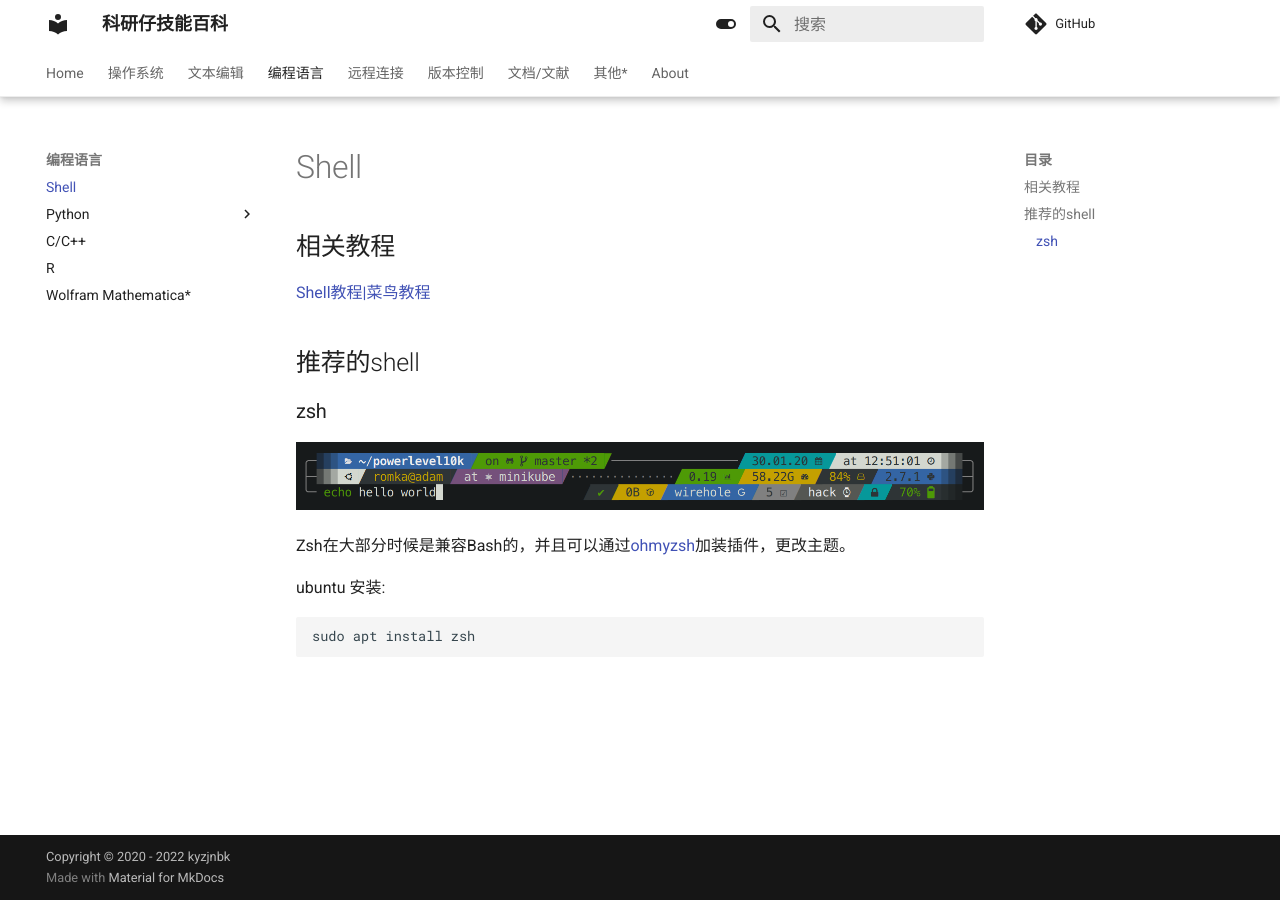
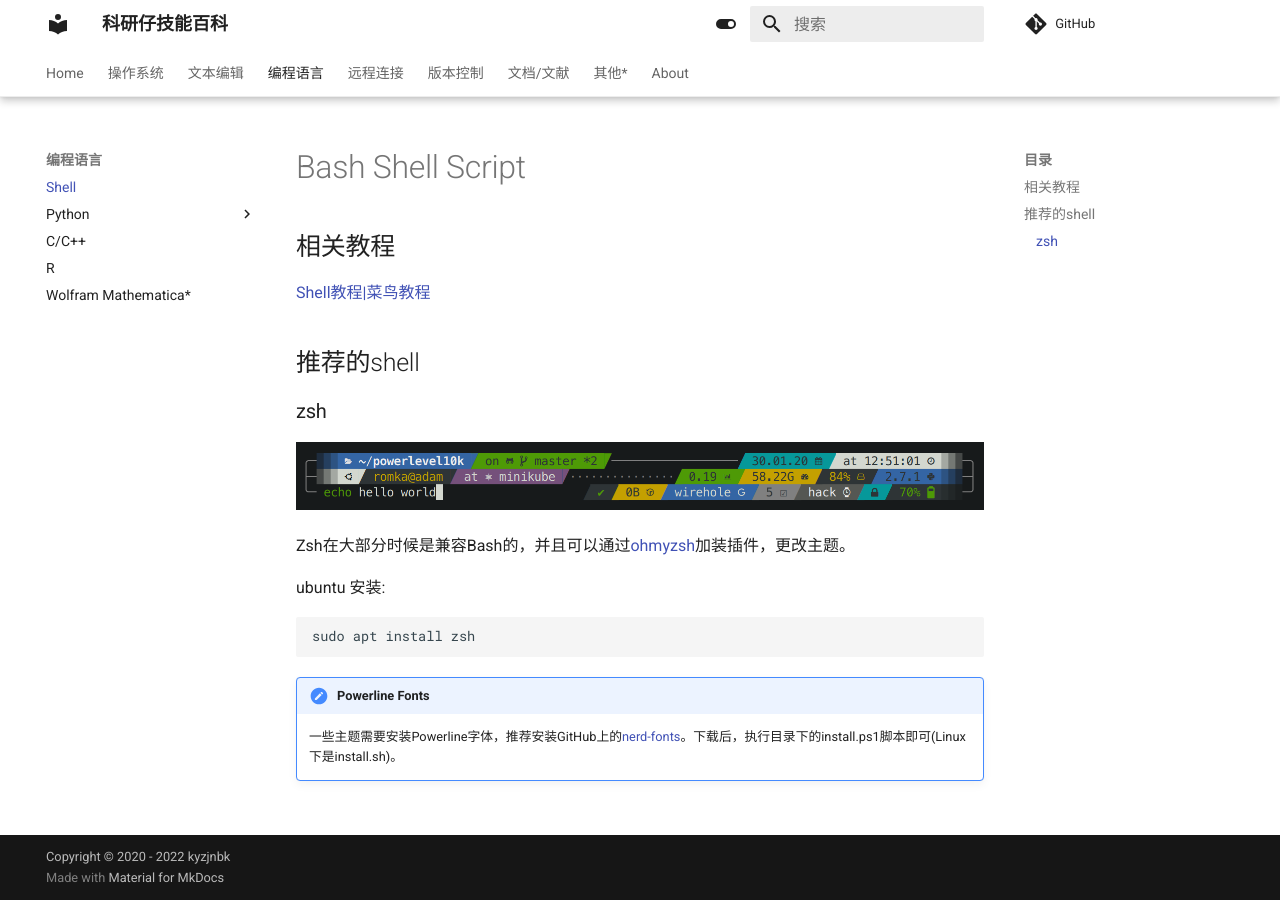
Before and after one commit to kyzjnbk/kyzjnbk, an MkDocs documentation site: the page built from docs/lang/bash.md, in a window 1280 px wide. Built offline with MkDocs 1.6.1 and Material for MkDocs 9.7.7, drawn with Linux system fonts in a browser that asks for light colours; comment, search, counter and statistics services are not loaded.

Commit message:
update bash.md

````diff
--- a/docs/lang/bash.md
+++ b/docs/lang/bash.md
@@ -1,4 +1,4 @@
-# Shell
+# Bash Shell Script
 
 ## 相关教程
 
@@ -17,3 +17,6 @@ ubuntu 安装:
 ```shell
 sudo apt install zsh
 ```
+
+!!! note "Powerline Fonts"
+    一些主题需要安装Powerline字体，推荐安装GitHub上的[nerd-fonts](https://github.com/ryanoasis/nerd-fonts)。下载后，执行目录下的install.ps1脚本即可(Linux下是install.sh)。
````
